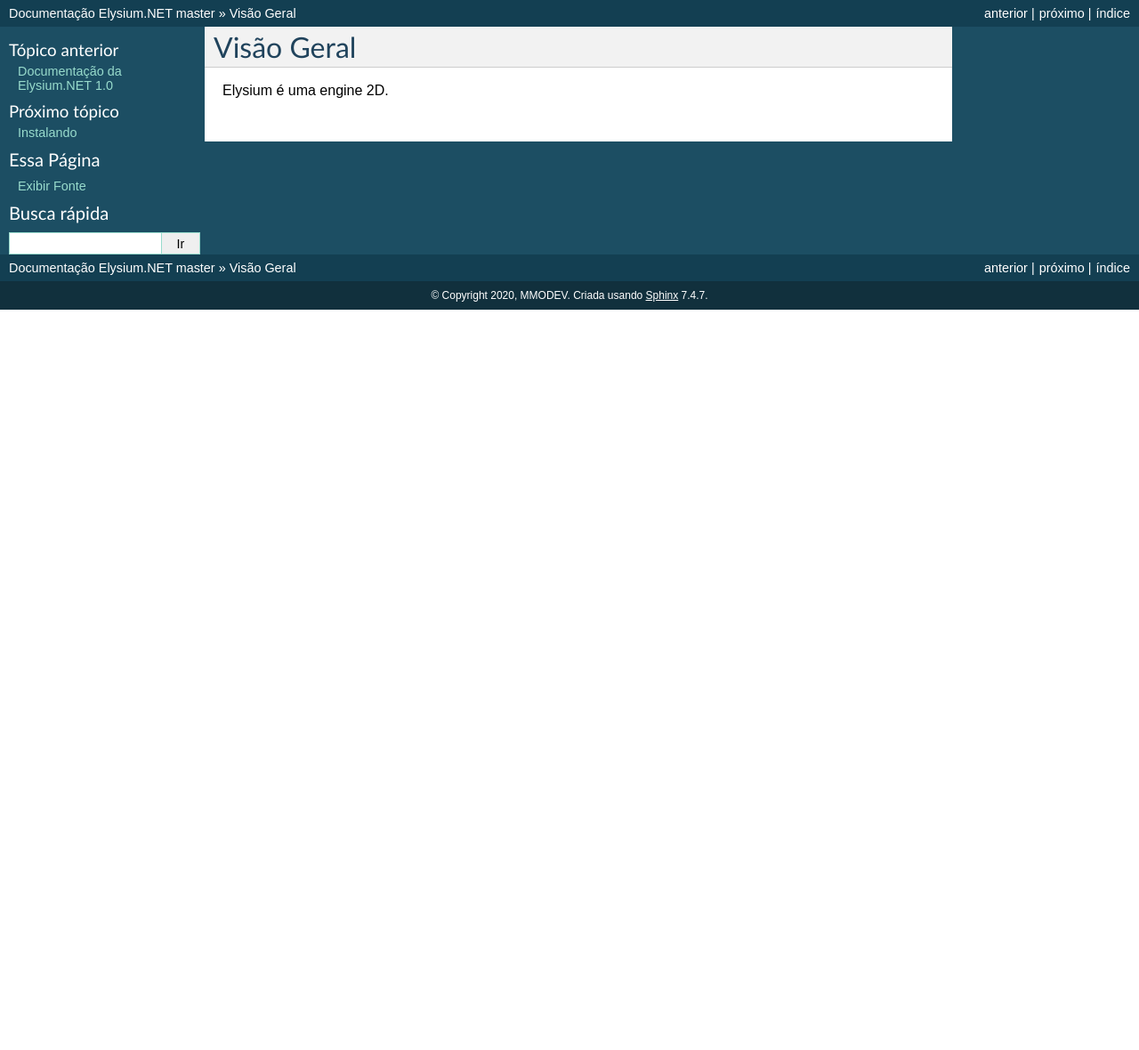
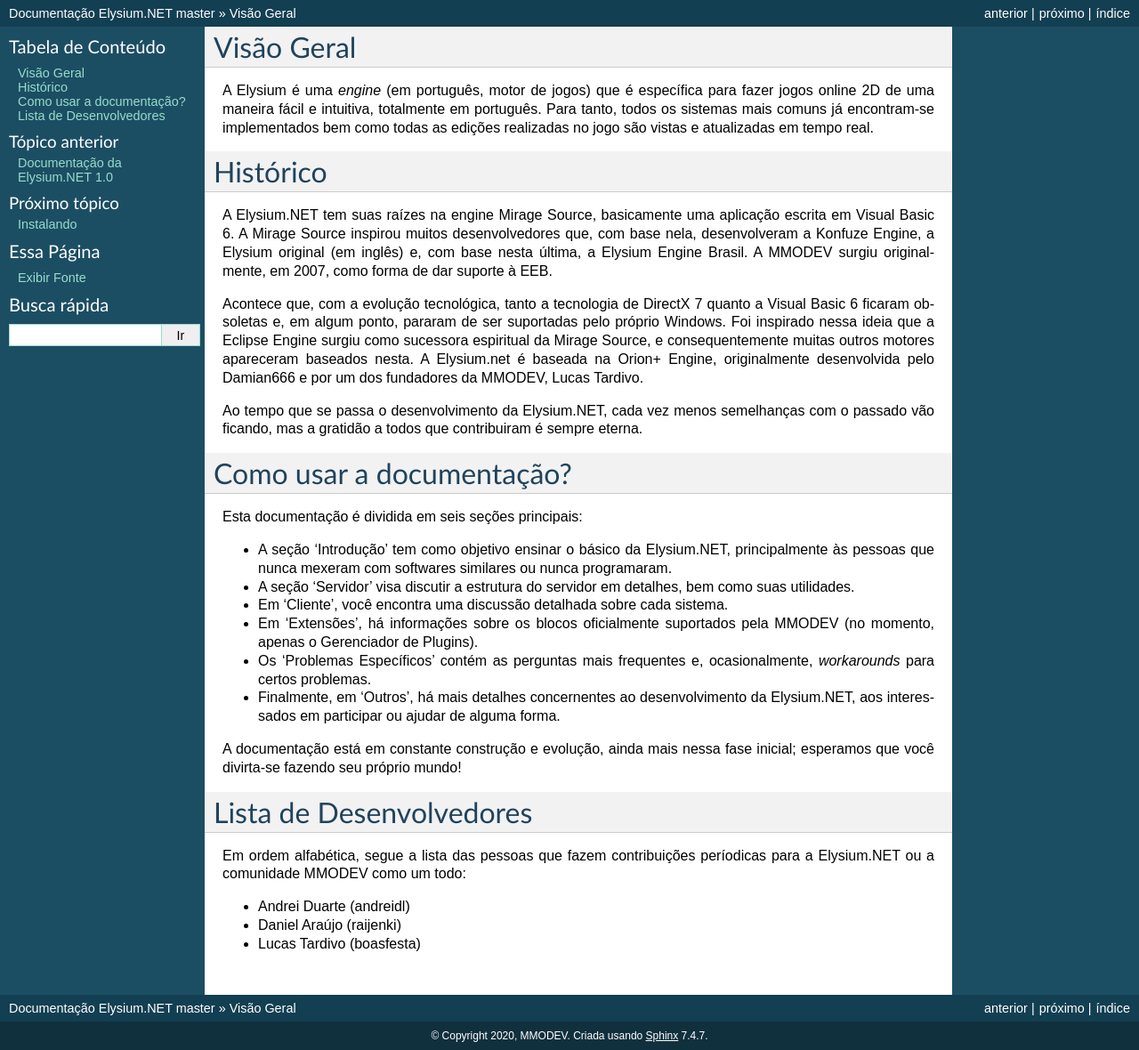
Before and after one commit to raijenki/elysium, a Sphinx documentation site: the page built from docs/intro/overview.rst, in a window 1280 px wide. Shown: the whole page at 89% size. Built offline with Sphinx 7.4.7, drawn with Linux system fonts in a browser that asks for light colours; before the commit the page ends 900 px from its top, so only the background shows below that.

Commit message:
Update overview.rst

```diff
--- a/docs/intro/overview.rst
+++ b/docs/intro/overview.rst
@@ -3,4 +3,33 @@
 Visão Geral
 ==========================
 
-Elysium é uma engine 2D.
+A Elysium é uma *engine* (em português, motor de jogos) que é específica para fazer jogos online 2D de uma maneira fácil e intuitiva, totalmente em português. Para tanto, todos os sistemas mais comuns já encontram-se implementados bem como todas as edições realizadas no jogo são vistas e atualizadas em tempo real.
+
+Histórico
+==========================
+A Elysium.NET tem suas raízes na engine Mirage Source, basicamente uma aplicação escrita em Visual Basic 6. A Mirage Source inspirou muitos desenvolvedores que, com base nela, desenvolveram a Konfuze Engine, a Elysium original (em inglês) e, com base nesta última, a Elysium Engine Brasil. A MMODEV surgiu originalmente, em 2007, como forma de dar suporte à EEB.
+
+Acontece que, com a evolução tecnológica, tanto a tecnologia de DirectX 7 quanto a Visual Basic 6 ficaram obsoletas e, em algum ponto, pararam de ser suportadas pelo próprio Windows. Foi inspirado nessa ideia que a Eclipse Engine surgiu como sucessora espiritual da Mirage Source, e consequentemente muitas outros motores apareceram baseados nesta. A Elysium.net é baseada na Orion+ Engine, originalmente desenvolvida pelo Damian666 e por um dos fundadores da MMODEV, Lucas Tardivo.
+
+Ao tempo que se passa o desenvolvimento da Elysium.NET, cada vez menos semelhanças com o passado vão ficando, mas a gratidão a todos que contribuiram é sempre eterna.
+
+Como usar a documentação?
+===========================
+Esta documentação é dividida em seis seções principais:
+
+* A seção 'Introdução' tem como objetivo ensinar o básico da Elysium.NET, principalmente às pessoas que nunca mexeram com softwares similares ou nunca programaram.
+* A seção 'Servidor' visa discutir a estrutura do servidor em detalhes, bem como suas utilidades.
+* Em 'Cliente', você encontra uma discussão detalhada sobre cada sistema.
+* Em 'Extensões', há informações sobre os blocos oficialmente suportados pela MMODEV (no momento, apenas o Gerenciador de Plugins).
+* Os 'Problemas Específicos' contém as perguntas mais frequentes e, ocasionalmente, *workarounds* para certos problemas.
+* Finalmente, em 'Outros', há mais detalhes concernentes ao desenvolvimento da Elysium.NET, aos interessados em participar ou ajudar de alguma forma.
+
+A documentação está em constante construção e evolução, ainda mais nessa fase inicial; esperamos que você divirta-se fazendo seu próprio mundo!
+
+Lista de Desenvolvedores
+==========================
+Em ordem alfabética, segue a lista das pessoas que fazem contribuições períodicas para a Elysium.NET ou a comunidade MMODEV como um todo:
+
+* Andrei Duarte (andreidl)
+* Daniel Araújo (raijenki)
+* Lucas Tardivo (boasfesta)
```
